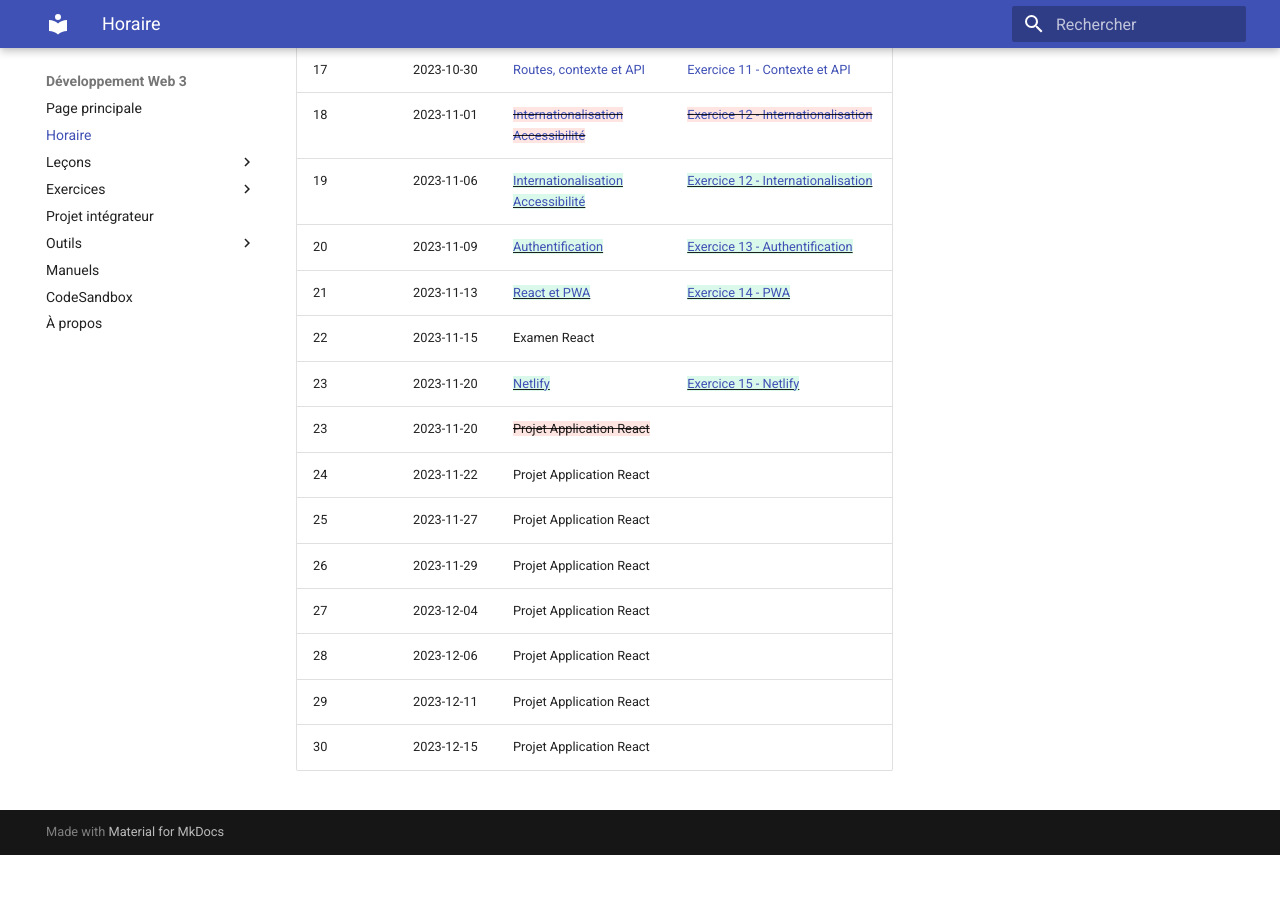
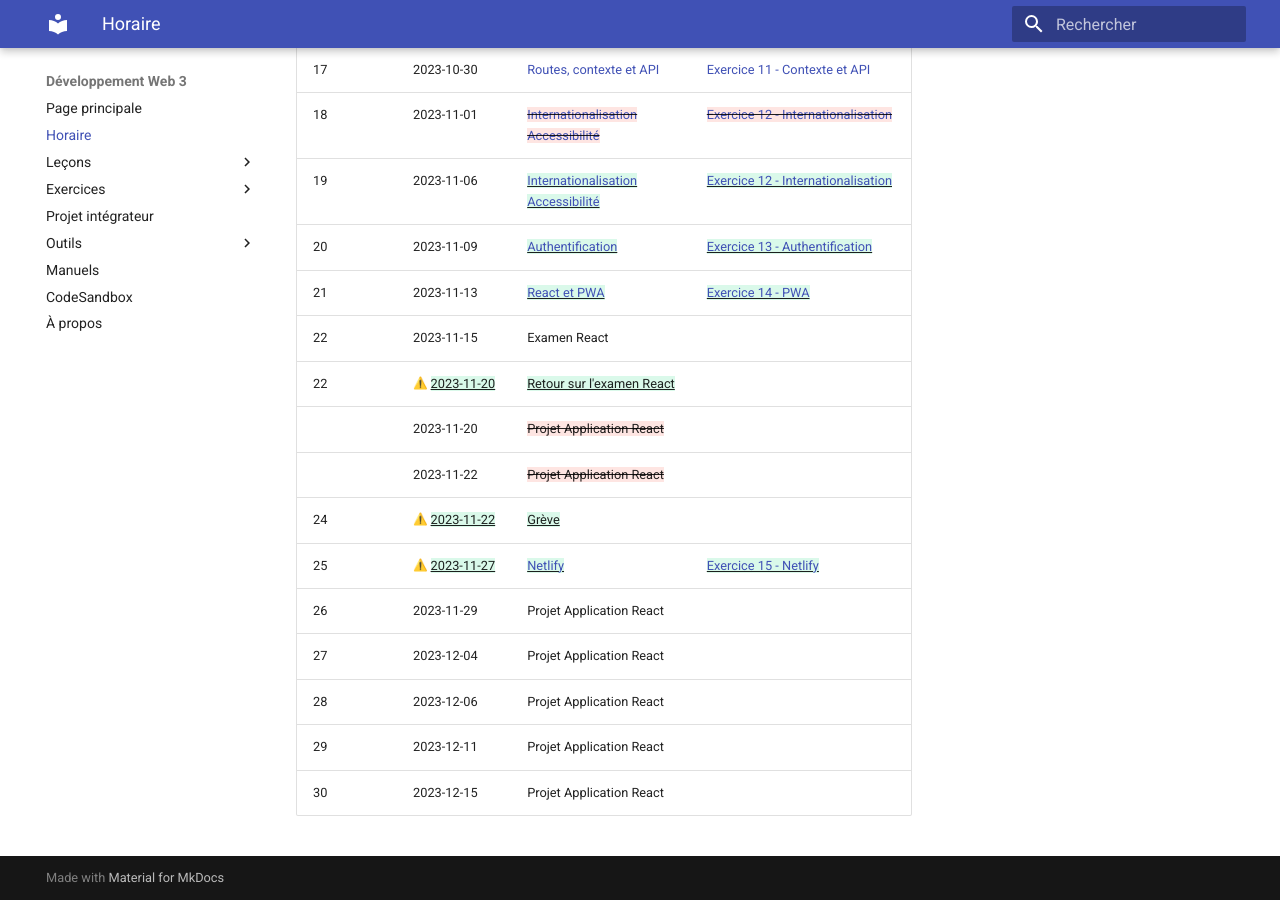
Before and after one commit to cegepvictoetienne/developpementweb3, an MkDocs documentation site: the page built from wiki/horaire.md, in a window 1280 px wide and 900 px high, scrolled down 1008 px. Built offline with MkDocs 1.6.1 and Material for MkDocs 9.7.7, drawn with Linux system fonts in a browser that asks for light colours; emoji names are drawn with the system emoji font; before the commit the page ends 1863 px from its top, so only the background shows below that.

Commit message:
ajustement grève du 23

```diff
--- a/mkdocs.yml
+++ b/mkdocs.yml
@@ -106,6 +106,9 @@ markdown_extensions:
           format: !!python/name:pymdownx.superfences.fence_code_format
   - markdown_include.include:
       base_path: code
+  - pymdownx.emoji:
+      emoji_index: !!python/name:materialx.emoji.twemoji
+      emoji_generator: !!python/name:materialx.emoji.to_svg
 
 docs_dir: 'wiki'
 site_dir: 'www'
--- a/wiki/horaire.md
+++ b/wiki/horaire.md
@@ -23,10 +23,11 @@ Cours|Date|Sujet|Exercice
 20|2023-11-09|{++[Authentification](authentification.md)++}|{++[Exercice 13 - Authentification](exercice13_authentification.md)++}
 21|2023-11-13|{++[React et PWA](pwa.md)++}|{++[Exercice 14 - PWA](exercice14_pwa.md)++}
 22|2023-11-15|Examen React|
-23|2023-11-20|{++[Netlify](netlify.md)++}|{++[Exercice 15 - Netlify](exercice15_netlify.md)++}
-23|2023-11-20|{--Projet Application React--}|
-24|2023-11-22|Projet Application React|
-25|2023-11-27|Projet Application React|
+22|:warning: {++2023-11-20++}|{++Retour sur l'examen React++}|
+|2023-11-20|{--Projet Application React--}|
+|2023-11-22|{--Projet Application React--}|
+24|:warning: {++2023-11-22++}|{++Grève++}|
+25|:warning: {++2023-11-27++}|{++[Netlify](netlify.md)++}|{++[Exercice 15 - Netlify](exercice15_netlify.md)++}
 26|2023-11-29|Projet Application React|
 27|2023-12-04|Projet Application React|
 28|2023-12-06|Projet Application React|
```
